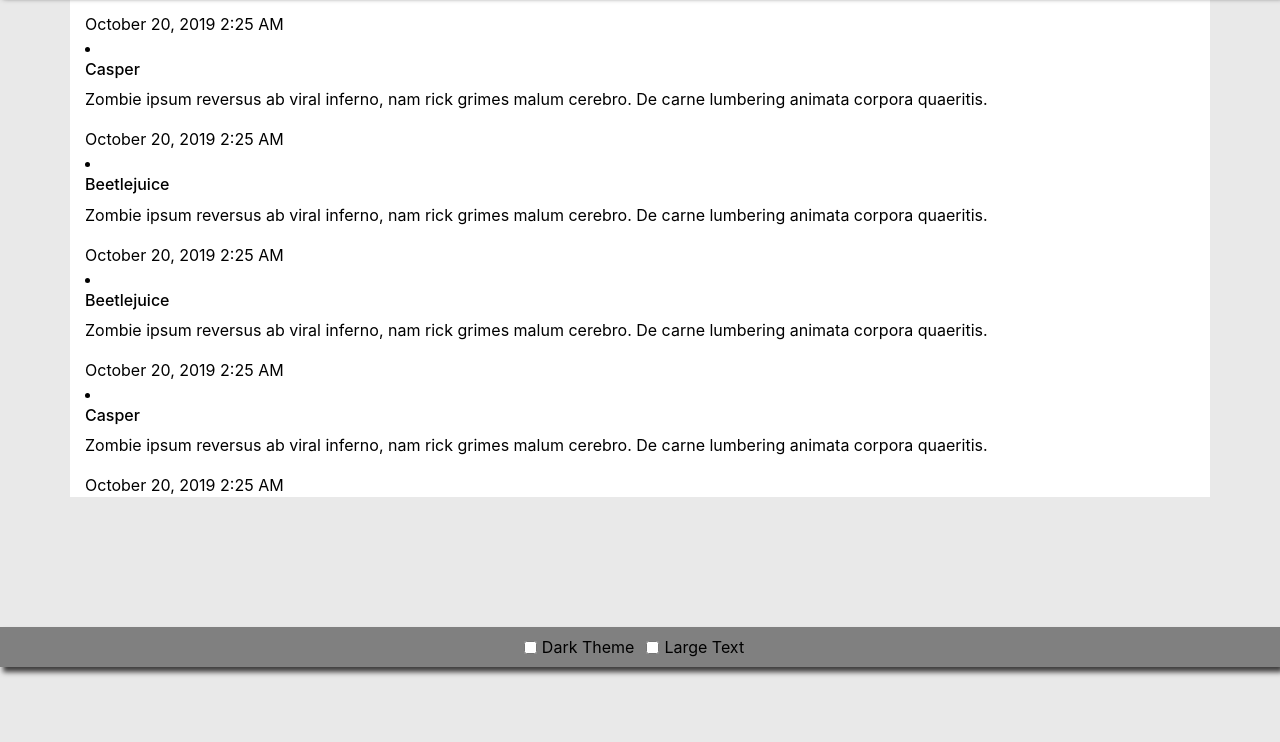
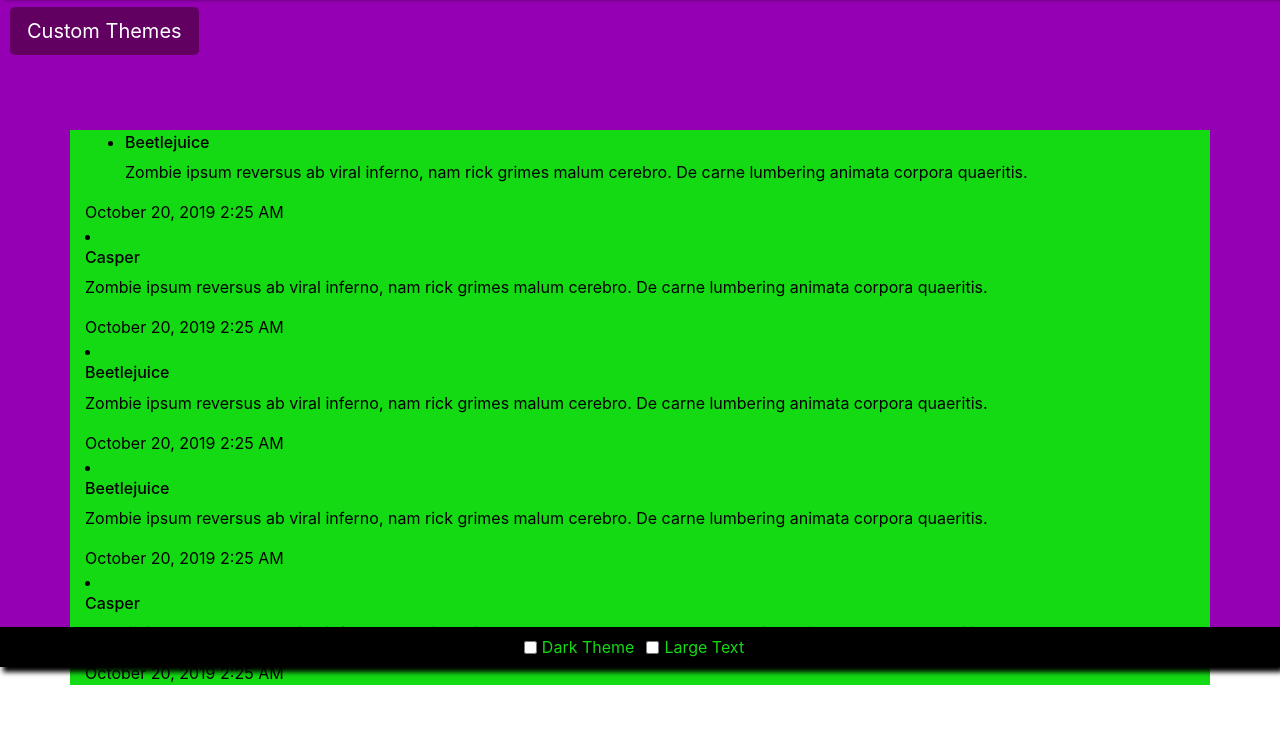
Before and after one commit to nss-evening-cohort-10/chatty-group-project-ghost-frogs, a website built with webpack: page src/index.html in a window 1280 px wide. Shown: the part 133-875 px from the top of the page. After the commit the page ends 818 px from the top, so only its background shows below. Built offline with nearby package versions, Linux system fonts and the light colour scheme.

Commit message:
modal working

```diff
--- a/src/index.html
+++ b/src/index.html
@@ -8,9 +8,11 @@
 </head>
 <body>
 
-  <main id="appRoot" class="theme-light">
+  <main id="appRoot" class="theme-wickedwitch">
     <div class="app-container">
       <div id="navbar"></div>
+      <div id="modalDiv"></div>
+
       <div id="chatBox" class="container"></div>
 
       <nav class="navbar fixed-bottom justify-content-center">
@@ -22,8 +24,10 @@
           <input class="form-check-input" type="checkbox" id="largeText" value="largeText">
           <label class="form-check-label" for="largeText">Large Text</label>
         </div>
+
+      </nav>
+
     </div>
-    </nav>
   </main>
 
 </body>
--- /dev/null
+++ b/src/javascripts/components/customizer/customizer.js
@@ -0,0 +1,62 @@
+import $ from 'jquery';
+import utilities from '../../helpers/utilities';
+import './customizer.scss';
+
+const modalPrinter = () => {
+  const domString = `
+  <button id="modalBtn" type="button" class="btn btn-lg" data-toggle="modal" data-target=".bd-example-modal-lg">Custom Themes</button>
+      <div class="modal fade bd-example-modal-lg" tabindex="-1" role="dialog" aria-labelledby="myLargeModalLabel" aria-hidden="true">
+        <div class="modal-dialog modal-lg">
+          <div class="modal-content">
+            <div class="modal-header">
+              <h5 class="modal-title">Pick a Custom Theme</h5>
+              <button type="button" class="close" data-dismiss="modal" aria-label="Close">
+                <span aria-hidden="true">&times;</span>
+              </button>
+            </div>
+            <div class="modal-body">
+            <div class="form-check">
+            <input class="form-check-input" type="radio" name="themeOptions" id="lightOption" value="light" checked>
+            <label class="form-check-label" for="lightOption">
+              Light Theme (default)
+            </label>
+          </div>
+          <div class="form-check">
+            <input class="form-check-input" type="radio" name="themeOptions" id="wickedOption" value="wickedwitch">
+            <label class="form-check-label" for="wickedOption">
+              Wicked Witch Theme
+            </label>
+          </div>
+            </div>
+            <div class="modal-footer">
+                <button type="button" class="btn" data-dismiss="modal">Close</button>
+                <button id="themeSaveBtn" type="button" class="btn">Save changes</button>
+            </div>
+          </div>
+        </div>
+      </div>
+  `;
+  utilities.printToDom('modalDiv', domString);
+};
+
+const updateTheme = () => {
+  console.log($('input:radio'));
+};
+
+const saveTheme = () => {
+  $('#themeSaveBtn').on('click', updateTheme);
+};
+
+const modalFunc = () => {
+  $('#myModal').on('shown.bs.modal', () => {
+    $('#myInput').trigger('focus');
+  });
+};
+
+const init = () => {
+  modalPrinter();
+  modalFunc();
+  saveTheme();
+};
+
+export default { init };
--- /dev/null
+++ b/src/javascripts/components/customizer/customizer.scss
@@ -0,0 +1,4 @@
+#modalBtn {
+  margin-top: 7em;
+  margin-left: 10px;
+}
--- a/src/javascripts/main.js
+++ b/src/javascripts/main.js
@@ -4,6 +4,7 @@ import '../styles/main.scss';
 import placeholder from './components/placeholder/placeholder';
 import theme from './components/themeChanger/themeChange';
 import largeText from './components/largetext/largeText';
+import customizer from './components/customizer/customizer';
 
 const init = () => {
   navbar.createNavbar();
@@ -11,6 +12,7 @@ const init = () => {
   // placeholder.timeStamp();
   theme.addCheckListener();
   largeText.addLargeCheckListener();
+  customizer.init();
 };
 
 init();
--- a/src/styles/themes.scss
+++ b/src/styles/themes.scss
@@ -26,6 +26,20 @@ $themes: (
     buttonBackground: black,
     buttonText: white,
     shadowBox: 3px 5px 5px black,
+  ),
+  wickedwitch: (
+    backgroundColor: rgb(150, 0, 180),
+    barBackground: black,
+    barText: rgb(19, 218, 19),
+    inputBackground: white,
+    inputPlaceholderText: rgb(150, 0, 180),
+    messageBackground: rgb(19, 218, 19),
+    messageHeadTextColor: black,
+    messageTextColor: black,
+    messageTimestampColor: rgb(97, 0, 97),
+    buttonBackground: rgb(97, 0, 97),
+    buttonText: white,
+    shadowBox: 3px 5px 5px black,
   )
 );
 
```
Lines whose indentation alone changed are shown as unchanged.
